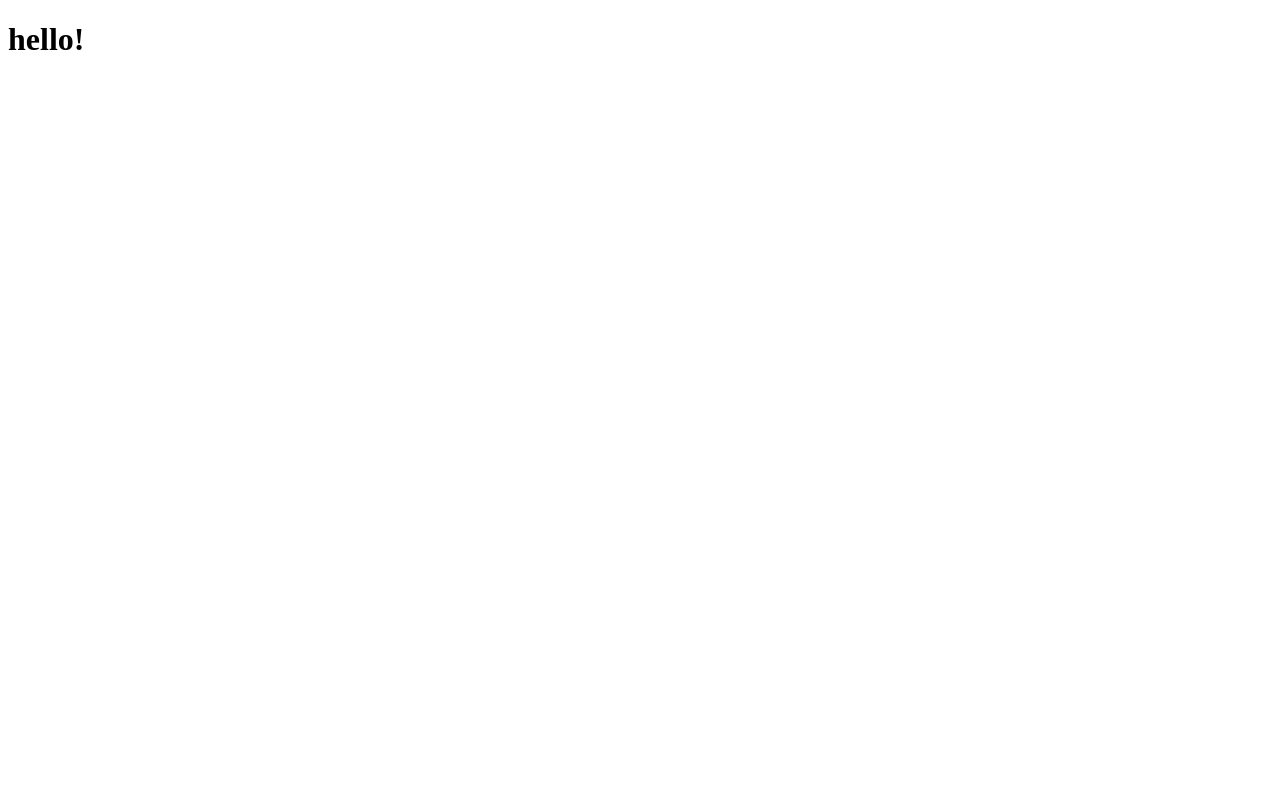
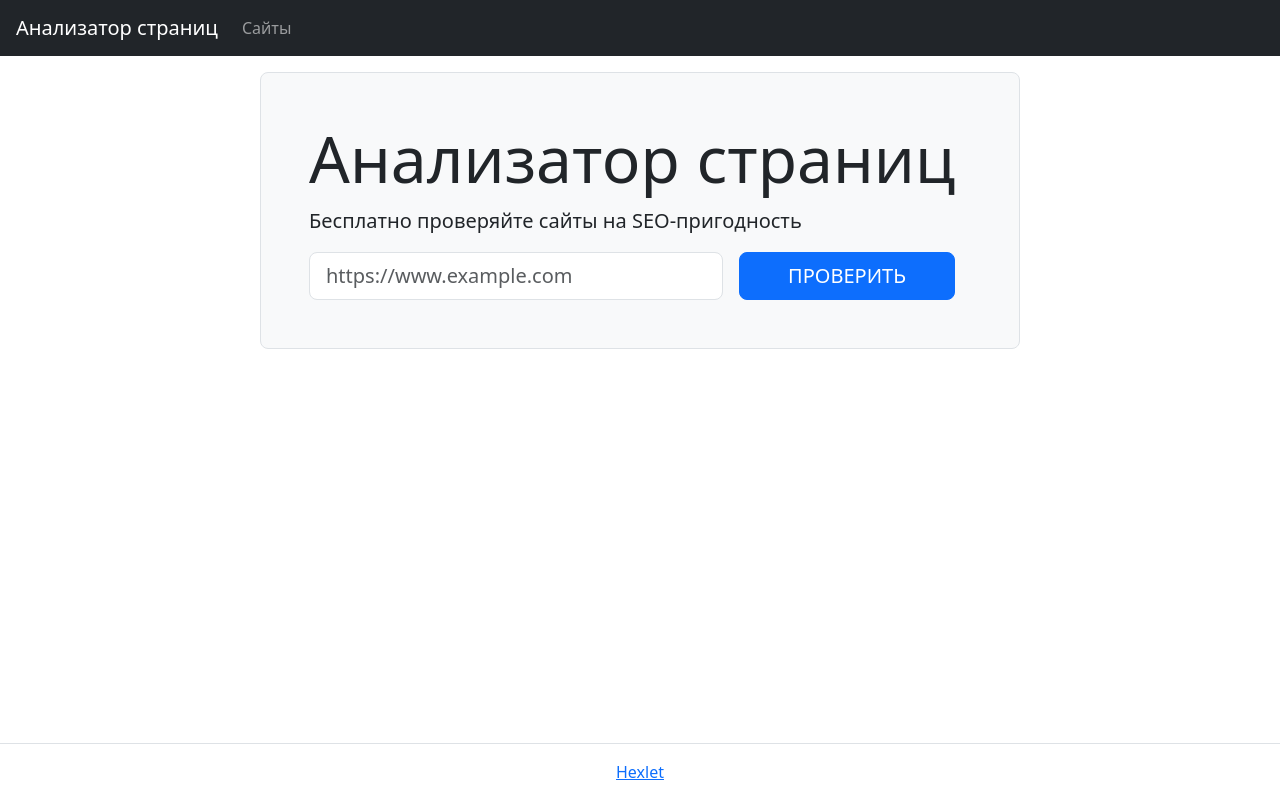
Before and after one commit to evg671ZXC/python-project-83, a Flask app: page / in a window 1280 px wide. Before the commit the page is almost empty. Run offline with Flask 3, Linux system fonts and the light colour scheme.

Commit message:
add index.html template

```diff
--- a/page_analyzer/templates/index.html
+++ b/page_analyzer/templates/index.html
@@ -4,8 +4,46 @@
     <meta charset="UTF-8">
     <meta name="viewport" content="width=device-width, initial-scale=1.0">
     <title>Page Analyzer</title>
+    <link href="https://cdn.jsdelivr.net/npm/bootstrap@5.3.3/dist/css/bootstrap.min.css"
+    rel="stylesheet" integrity="sha384-QWTKZyjpPEjISv5WaRU9OFeRpok6YctnYmDr5pNlyT2bRjXh0JMhjY6hW+ALEwIH"
+    crossorigin="anonymous">
 </head>
-<body>
-    <h1>hello!</h1>
+<body class="min-vh-100 d-flex flex-column">
+    <header class="flex-shrink-0">
+        <nav class="navbar navbar-expand-md navbar-dark bg-dark px-3">
+            <a class="navbar-brand" href="/">Анализатор страниц</a>
+            <div id="navbarNav">
+                <ul class="navbar-nav">
+                    <li class="nav-item"><a class="nav-link " href="#">Сайты</a></li>
+                </ul>
+            </div>
+        </nav>
+    </header>
+    <main class="flex-grow-1">
+        <div class="container-lg mt-3">
+            <h1></h1>
+            <div class="row">
+                <div class="col-12 col-md-10 col-lg-8 mx-auto border rounded-3 bg-light p-5">
+                    <h1 class="display-3">Анализатор страниц</h1>
+                    <p class="lead">Бесплатно проверяйте сайты на SEO-пригодность</p>
+                    <form action="#" method="post" class="d-flex justify-content-center">
+                        <label for="text" class="visually-hidden">Url для проверки</label>
+                        <input type="text" name="url" placeholder="https://www.example.com" value="" class="form-control form-control-lg" required="">
+                        <input type="submit" class="btn btn-primary  btn-lg ms-3 px-5 text-uppercase mx-3" value="Проверить">
+                    </form>
+                </div>
+            </div>
+        </div>
+    </main>
+    <footer class="border-top py-3">
+        <div class="container-lg">
+            <div class="text-center">
+                <a href="https://ru.hexlet.io/" target="_blank">Hexlet</a>
+            </div>
+        </div>
+    </footer>
+    <script src="https://cdn.jsdelivr.net/npm/bootstrap@5.3.3/dist/js/bootstrap.bundle.min.js"
+    integrity="sha384-YvpcrYf0tY3lHB60NNkmXc5s9fDVZLESaAA55NDzOxhy9GkcIdslK1eN7N6jIeHz"
+    crossorigin="anonymous"></script>
 </body>
 </html>
```
